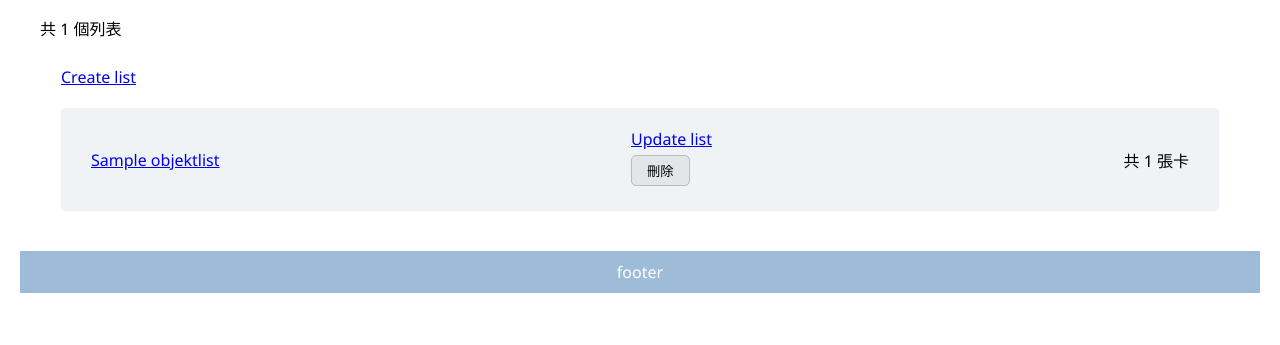
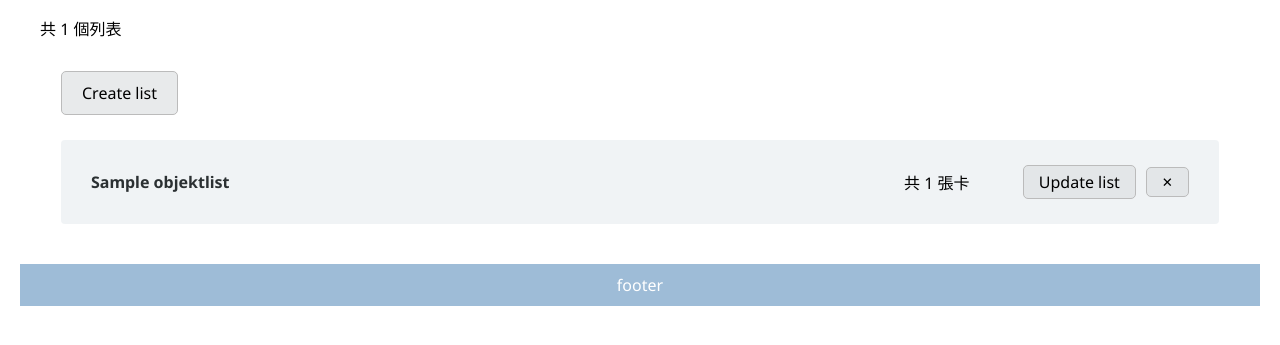
Before and after one commit to aomou/objekt-marketplace, a Django app: page /marketplace/mylists/ in a window 1280 px wide. Shown: the part 140-485 px from the top of the page. Run offline with Django 5.2, Linux system fonts and the light colour scheme; a user stored in the database is signed in; data comes from the database, SQL or seed files in the repository; tables that the repository leaves empty hold one stand-in row (values such as "Sample post"); parts of the project's set-up code (start-up, migrations or seed data) failed here and were passed over; some web fonts are replaced.

Commit message:
Fix mylists css

```diff
--- a/static/base.css
+++ b/static/base.css
@@ -22,23 +22,35 @@ code {
     font-size: 0.9em;
 }
 
+
+/* button */
+
 button, .btn {
+    text-decoration: none;
     margin-top: 5px;
     margin-bottom: 5px;
     padding: 5px 15px;
     border-radius: 5px;
     line-height: normal;
+    color: #000;
     background-color: #dde0e2ae;
     border: 1px solid #bbb;
 
     cursor: pointer;   /* 滑鼠移過去會變成手指 */
-    text-decoration: none;  /* 移除 a link 的底線 */
     transition: 0.1s; /* 加上轉場效果，讓 hover 更平滑 */
 }
 
 button:hover, .btn:hover {
     background-color: #3e6282;
     color: white;
+}
+
+a.btn {
+    text-decoration: none;  /* 移除 a link 的底線 */
+    display: inline-block;   /* 讓 <a> 表現得像按鈕 */
+    width: auto;             /* 自動依字寬 */
+    text-align: center;      /* 文字置中 */
+    line-height: normal;
 }
 
 /* header */
--- a/static/mylists.css
+++ b/static/mylists.css
@@ -5,7 +5,17 @@
 }
 
 
+
 /* list 列表 */
+
+.display-all-list > a.btn {
+    align-self: flex-start;   /* 取消被拉滿 */
+    display: inline-flex;     /* 按鈕視覺更穩定 */
+    width: auto;              /* 依內容收縮 */
+    padding: 10px 20px;
+    border: 1px solid #bbb;
+    border-radius: 5px;
+}
 
 .display-all-list {
     width: 95%;
@@ -17,19 +27,45 @@
 }
 
 .display-one-list {
-    display: flex;
-    justify-content: space-between; /* 左右分散對齊 */
+    display: grid;
+    grid-template-columns: minmax(0, 1fr) 140px auto;
+    column-gap: 16px;
     align-items: center;
     padding: 20px 30px;
 
     background-color: rgba(211, 222, 227, 0.353);
     border-radius: 4px;
-
 }
 
-.display-all-list div {
-    /* flex-direction: row; */
-    /* justify-content: space-around; */
-    /* padding: 5px 10px; */
+/* 列表名 */
+.display-one-list > div:nth-child(1) {
+    min-width: 0;
+    overflow: auto;
+    white-space: nowrap;
+    text-overflow: ellipsis;
+}
 
+/* 張數統計 */
+.display-one-list > div:nth-child(2) {
+    text-align: center;
+    font-variant-numeric: tabular-nums;  /* 數字等寬 */
 }
+
+.list-name-link {
+    text-decoration: none;
+    font-weight: bold;
+    color: rgb(43, 48, 50);
+    transition: color .5s;
+}
+
+.list-name-link:hover {
+    color: black;
+    text-decoration: underline;
+}
+
+.crud-btn {
+    display: flex;
+    gap: 10px;
+    align-items: center;
+    justify-self: end;
+}
--- a/templates/marketplace/mylists.html
+++ b/templates/marketplace/mylists.html
@@ -5,11 +5,9 @@
 
 <!-- 放子分頁的 css -->
 {% block extra_css %}
-    {{ block.super }}  <!-- 繼承母版的 css 但不要覆蓋 -->
+    {{ block.super }}
     <link rel="stylesheet" href="{% static 'mylists.css' %}">
 {% endblock %}
-
-
 
 {% block content %}
 
@@ -26,20 +24,20 @@
 
     <div class="display-all-list">
         <!-- btn: 新增列表 -->
-        <a href="{% url 'create_list' %}" class="c-btn"> Create list </a>
+        <a href="{% url 'create_list' %}" class="btn"> Create list </a>
 
         {% for plist in mylists %}
             <span class="display-one-list">
-                <div> <a href="{% url 'list_details' pk=plist.pk %}"> {{ plist.name }} </a> </div>
+                <div> <a href="{% url 'list_details' pk=plist.pk %}" class="list-name-link"> {{ plist.name }} </a> </div>
+                <div> 共 {{ plist.objekts.all | length }} 張卡 </div>
                 <div class="crud-btn">
                     <!-- 要寫成 button 還是 a link ??? -->
-                    <a href="{% url 'update_list' pk=plist.pk %}" class="u-btn"> Update list </a>
+                    <a href="{% url 'update_list' pk=plist.pk %}" class="btn"> Update list </a>
                     <form method="post" action="{% url 'delete_list' pk=plist.pk %}" onsubmit="return confirm('確定要刪除這個清單嗎？');">
                         {% csrf_token %}
-                        <button type="submit"> 刪除 </button>
+                        <button type="submit"> ✕ </button>
                     </form>
                 </div>
-                <div> 共 {{ plist.objekts.all | length }} 張卡 </div>
             </span>
         {% endfor %}
     </div>
```
Lines whose indentation alone changed are shown as unchanged.
